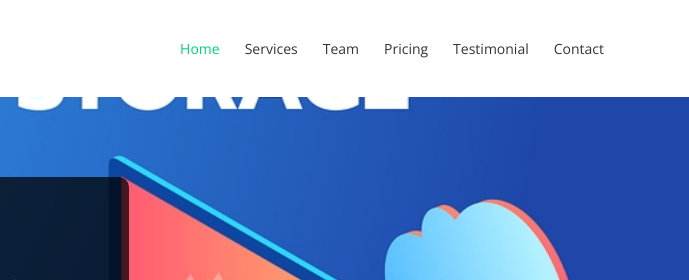
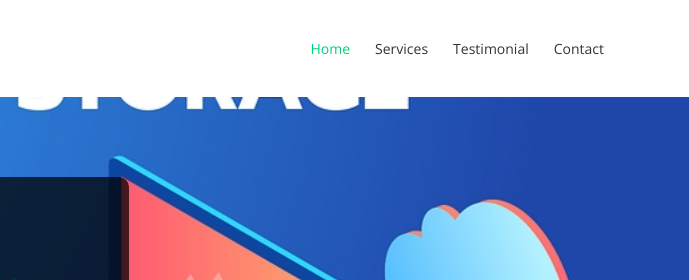
Before and after one commit to theh4cker1769/Ares, a plain HTML site: page index.html in a window 1280 px wide. Shown: the top 280 px of the page, 591-1280 px from the left. Drawn offline with nearby package versions, Linux system fonts and the light colour scheme; files whose address does not match are found by name.

Commit message:
Menu Bar update

```diff
--- a/index.html
+++ b/index.html
@@ -49,16 +49,6 @@
                         <li class="nav-item">
                             <a class="nav-link" href="#services">
                   Services
-                </a>
-                        </li>
-                        <li class="nav-item">
-                            <a class="nav-link" href="#team">
-                  Team
-                </a>
-                        </li>
-                        <li class="nav-item">
-                            <a class="nav-link" href="#pricing">
-                  Pricing
                 </a>
                         </li>
                         <li class="nav-item">
```
